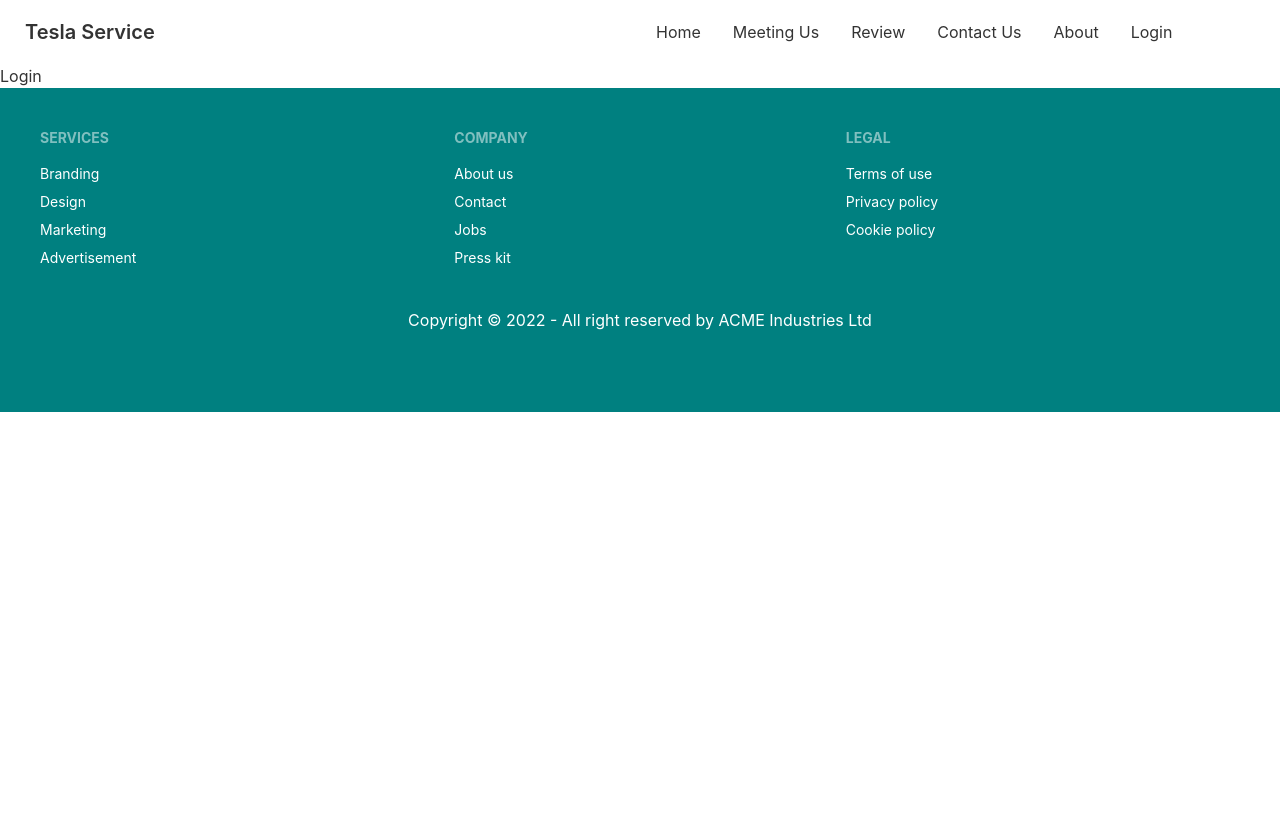
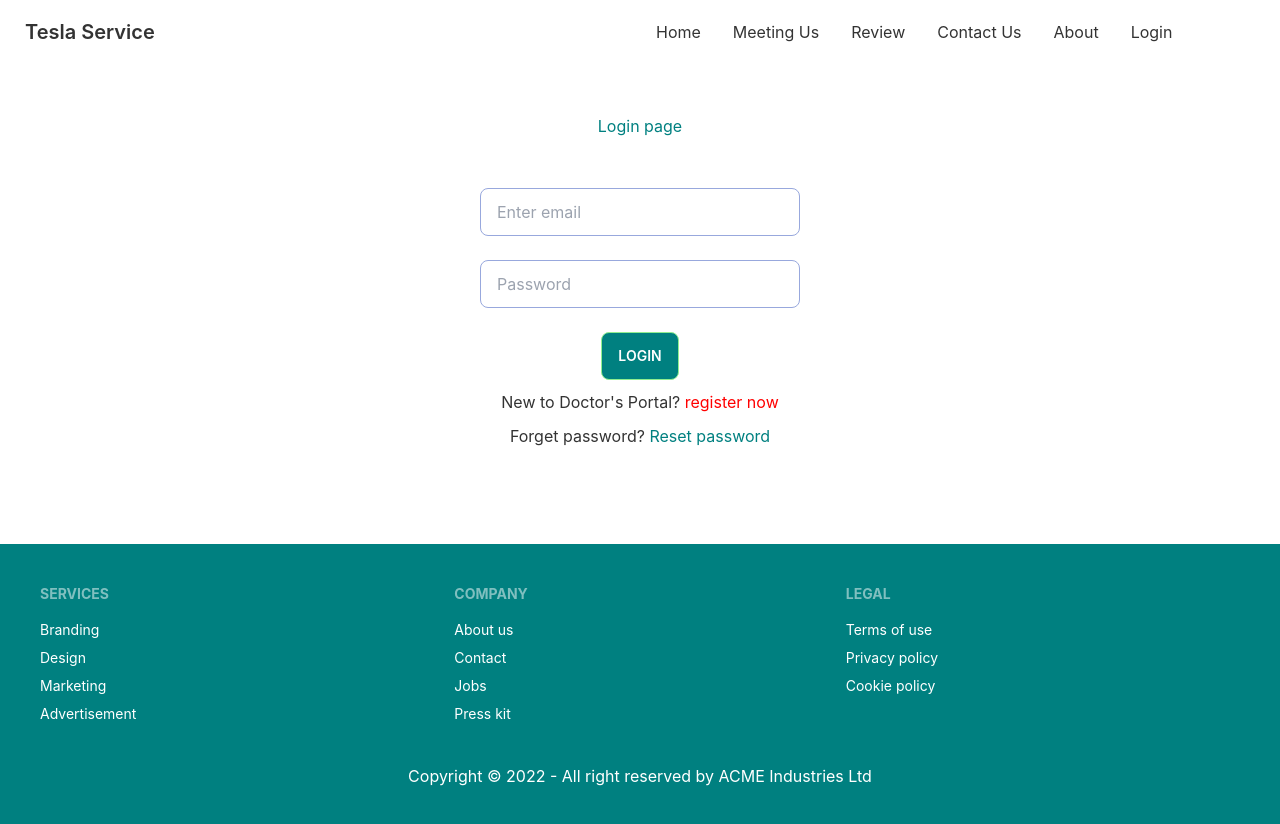
Before and after one commit to Shaharuque/social_app_clientside, a React (Create React App) app: page /login in a window 1280 px wide. Shown: the top 824 px of the page. Before the commit the page ends 800 px from the top, so only its background shows below. Built offline with nearby package versions, Linux system fonts and the light colour scheme.

Commit message:
login registration firebase setup done

```diff
--- a/package.json
+++ b/package.json
@@ -6,14 +6,19 @@
     "@testing-library/jest-dom": "^5.16.4",
     "@testing-library/react": "^13.2.0",
     "@testing-library/user-event": "^13.5.0",
+    "bootstrap": "^5.1.3",
     "daisyui": "^2.15.1",
     "date-fns": "^2.28.0",
+    "firebase": "^9.8.1",
     "react": "^18.1.0",
+    "react-bootstrap": "^2.4.0",
     "react-day-picker": "^8.0.5",
     "react-dom": "^18.1.0",
+    "react-firebase-hooks": "^5.0.3",
     "react-icons": "^4.3.1",
     "react-router-dom": "^6.3.0",
     "react-scripts": "5.0.1",
+    "react-toastify": "^9.0.1",
     "styled-components": "^5.0.0",
     "web-vitals": "^2.1.4"
   },
--- a/src/App.js
+++ b/src/App.js
@@ -4,11 +4,13 @@ import { Routes, Route, Link } from "react-router-dom";
 import Home from './Pages/Home/Home';
 import About from './Pages/About/About';
 import Navbar from './Pages/Shared/Navbar/Navbar';
-import Login from './Pages/Login/Login';
+
 import Footer from './Pages/Shared/Footer/Footer';
 import Meeting from './Pages/MeetingClient/Meeting';
 import AddProducts from './Pages/AddProducts/AddProducts';
 import NoPage from './Pages/NoPage/NoPage';
+import Login from './Pages/Authentication/Login/Login';
+import Register from './Pages/Authentication/Register/Register';
 
 function App() {
   return (
@@ -21,6 +23,7 @@ function App() {
         <Route path='/meeting' element={<Meeting/>}></Route>
         <Route path="/about" element={<About />} />
         <Route path="/login" element={<Login />} />
+        <Route path="/register" element={<Register />} />
         <Route path='*' element={<NoPage></NoPage>}/>
       </Routes>
     <Footer></Footer>
--- /dev/null
+++ b/src/Pages/Authentication/Login/Login.js
@@ -0,0 +1,137 @@
+import React, { useRef } from "react";
+import { Button, Form } from "react-bootstrap";
+import { useLocation, useNavigate } from "react-router-dom";
+import {
+  useSendPasswordResetEmail,
+  useSignInWithEmailAndPassword,
+} from "react-firebase-hooks/auth";
+// import SocialLogin from '../SocialLogin/SocialLogin';
+// import Loading from '../../Shared/Loading/Loading';
+//for tostify
+import Loading from "../../Loading/Loading";
+import { ToastContainer, toast } from "react-toastify";
+import "react-toastify/dist/ReactToastify.css";
+import auth from "../../../firebase.init";
+
+const Login = () => {
+  const navigate = useNavigate();
+  const emailRef = useRef("");
+  const passwordRef = useRef("");
+
+  //useSignInWithEmailandPassword react-firebase-hook
+  const [signInWithEmailAndPassword, user, loading, error] =
+    useSignInWithEmailAndPassword(auth);
+  //reset password ar jnno useSendPasswordResetEmail react-firebase-hook use kora holo
+  const [sendPasswordResetEmail, sending] = useSendPasswordResetEmail(auth);
+
+  const handleSubmit = async (e) => {
+    e.preventDefault();
+    //input field thekey data collect korar 2nd way (input field thekey data collect kora 1st way holo useState use kora)
+    const userEmail = emailRef.current.value; //returns the input field value(user email)
+    const userPassword = passwordRef.current.value; //returns the input field value (user password)
+    console.log(userEmail, userPassword);
+    await signInWithEmailAndPassword(userEmail, userPassword);
+  };
+
+  if (loading || sending) {
+    return <Loading></Loading>;
+  }
+  if(user){
+      navigate('/')
+  }
+
+  //Error massege show
+  let errorElement;
+  if (error) {
+    errorElement = (
+      <div>
+        <p
+          style={{ color: "red", textAlign: "center", fontFamily: "monospace" }}
+        >
+          Error: {error?.message}{" "}
+        </p>
+      </div>
+    );
+  }
+
+  //password reset link
+  const resetPassword = async () => {
+    const userEmail = emailRef.current.value; //returns the input field value(user email)
+    if (userEmail) {
+      await sendPasswordResetEmail(userEmail);
+      toast("password reset link sent into your mail adress");
+    } else {
+      toast("Provide valid email please");
+    }
+  };
+
+  const nevigateToRegister = () => {
+    navigate("/register");
+  };
+
+  return (
+    <div className="container w-50 mx-auto mb-24">
+      <h3 style={{ color: "teal", textAlign: "center", margin: "50px 0" }}>
+        Login page
+      </h3>
+      <Form
+        className="grid grid-cols-1 gap-6 justify-items-center"
+        onSubmit={handleSubmit}
+      >
+        <input
+          type="email"
+          ref={emailRef}
+          placeholder="Enter email"
+          class="input input-bordered input-info w-full max-w-xs"
+          required
+        />
+
+        <input
+          type="password"
+          ref={passwordRef}
+          placeholder="Password"
+          class="input input-bordered input-info w-full max-w-xs"
+          required
+        />
+        <Button
+          style={{
+            color: "white",
+            backgroundColor: "teal",
+            border: "1px solid lightgreen",
+          }}
+          type="submit"
+        >
+          Login
+        </Button>
+        {/* showing error */}
+        {errorElement}
+      </Form>
+
+      <div className="grid grid-cols-1 justify-items-center">
+        <p style={{ marginTop: "10px" }}>
+          New to Doctor's Portal?{" "}
+          <span
+            onClick={nevigateToRegister}
+            style={{ color: "red", cursor: "pointer" }}
+          >
+            register now
+          </span>
+        </p>
+        <p style={{ marginTop: "10px" }}>
+          Forget password?{" "}
+          <span
+            onClick={resetPassword}
+            style={{ color: "teal", cursor: "pointer" }}
+          >
+            Reset password
+          </span>
+        </p>
+
+        {/* <SocialLogin></SocialLogin> */}
+      </div>
+      <ToastContainer />
+    </div>
+  );
+};
+
+export default Login;
--- /dev/null
+++ b/src/Pages/Authentication/Register/Register.js
@@ -0,0 +1,97 @@
+import React, { useState } from 'react';
+import { Button, Form } from 'react-bootstrap';
+import { Link, useNavigate } from 'react-router-dom';
+import auth from '../../../firebase.init'
+import { useCreateUserWithEmailAndPassword, useSendEmailVerification } from 'react-firebase-hooks/auth';
+import Loading from '../../Loading/Loading';
+
+// import SocialLogin from '../SocialLogin/SocialLogin';
+
+const Register = () => {
+    const [agree,setAgree]=useState(false)
+    const navigate=useNavigate()
+
+    const [
+        createUserWithEmailAndPassword,
+        user,
+        loading,
+        error,
+      ] = useCreateUserWithEmailAndPassword(auth,{sendEmailVerification:true});
+
+
+    const submitHandler=async(e)=>{
+        e.preventDefault()
+        const userName=e.target.name.value
+        const userEmail=e.target.email.value
+        const userPassword=e.target.password.value
+        const userAdress=e.target.adress.value
+
+        await createUserWithEmailAndPassword(userEmail, userPassword)
+    }
+
+    if(user){
+        navigate('/')
+    }
+
+    if(loading){
+        return <Loading></Loading>
+    }
+    return (
+        <div style={{marginBottom:'50px'}}>
+            <div className='container w-50 mx-auto'>
+                <h3 style={{ color: 'lightBlue', textAlign: 'center', marginTop: '50px' }}>Register page</h3>
+                <Form  className="grid grid-cols-1 gap-6 justify-items-center" onSubmit={submitHandler}>
+
+                    <input
+                    type="text"
+                    name='name'
+                    placeholder="Enter Name"
+                    class="input input-bordered input-info w-full max-w-xs"
+                    required
+                    />
+
+                    <input
+                    type="text"
+                    name='adress'
+                    placeholder="Enter Adress"
+                    class="input input-bordered input-info w-full max-w-xs"
+                    required
+                    />
+
+                    <input
+                    type="email"
+                    name='email'
+                    placeholder="Enter Email"
+                    class="input input-bordered input-info w-full max-w-xs"
+                    required
+                    />
+
+                    <input
+                    type="password"
+                    name='password'
+                    placeholder="Enter Password"
+                    class="input input-bordered input-info w-full max-w-xs"
+                    required
+                    />
+
+                    <div>
+                    <input onClick={()=>setAgree(!agree)} style={{marginRight:'3px',marginBottom:'20px'}} type="checkbox" name="terms" id="" />
+                    {/*css styling a conditional rendering ar use */}
+                    <label style={agree ?{fontWeight:'bold',color:'teal'} : {fontWeight:'bold',color:'lightblue'}} htmlFor="term&condition">Terms&conditions</label>
+                    </div>
+
+                    <Button variant="primary" type="submit" disabled={!agree}>
+                        Register
+                    </Button>
+                    <p style={{color:'red'}}>{error?.message}</p>
+                </Form>
+                <div className='grid grid-cols-1 gap-6 justify-items-center'>
+                    <p style={{ marginTop: '10px' }}>Already registed? <Link to='/login' style={{ color: 'teal', fontWeight: '600' }}>login</Link></p>
+                </div>
+            </div>
+            {/* <SocialLogin></SocialLogin> */}
+        </div>
+    );
+};
+
+export default Register;
--- /dev/null
+++ b/src/Pages/Loading/Loading.js
@@ -0,0 +1,13 @@
+import React from 'react';
+
+const Loading = () => {
+    return (
+    <div class="flex items-center justify-center mt-12">
+        <div class="spinner-border animate-spin inline-block w-8 h-8 border-4 rounded-full" role="status">
+          <span class="visually-hidden">Loading...</span>
+        </div>
+      </div>
+    );
+};
+
+export default Loading;
--- a/src/Pages/Login/Login.js
+++ /dev/null
@@ -1,11 +0,0 @@
-import React from 'react';
-
-const Login = () => {
-    return (
-        <div>
-            Login
-        </div>
-    );
-};
-
-export default Login;
--- /dev/null
+++ b/src/firebase.init.js
@@ -0,0 +1,21 @@
+// Import the functions you need from the SDKs you need
+import { initializeApp } from "firebase/app";
+import {getAuth} from 'firebase/auth';
+// TODO: Add SDKs for Firebase products that you want to use
+// https://firebase.google.com/docs/web/setup#available-libraries
+
+// Your web app's Firebase configuration
+const firebaseConfig = {
+  apiKey: "AIzaSyBlYUfQuhc3LVsHYknScfgsMF7xqnzIgdE",
+  authDomain: "car-parts-menufacturar.firebaseapp.com",
+  projectId: "car-parts-menufacturar",
+  storageBucket: "car-parts-menufacturar.appspot.com",
+  messagingSenderId: "520940093279",
+  appId: "1:520940093279:web:977f1fb23ab242e17f40ea"
+};
+
+// Initialize Firebase
+const app = initializeApp(firebaseConfig);
+
+const auth=getAuth(app)
+export default auth ;
```
Also changed, not shown: 1 other file (tests, documents, lock files or other folders).
